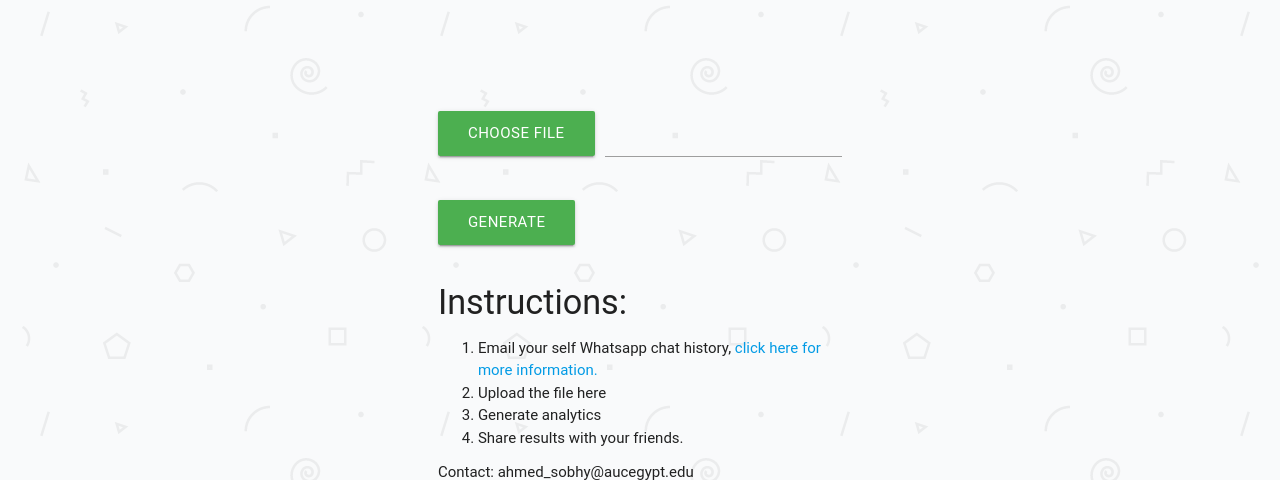
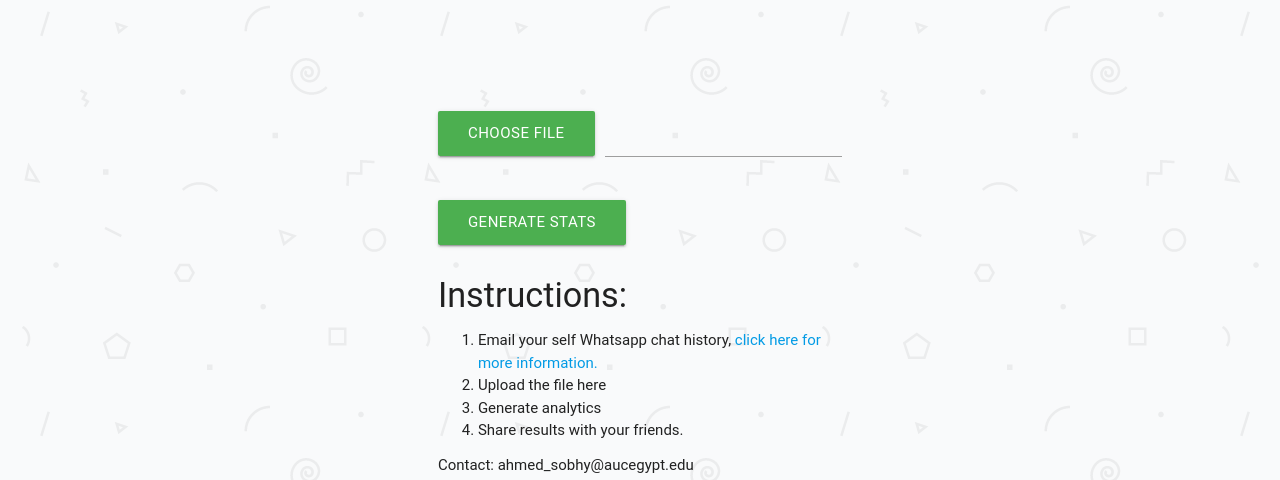
Before and after one commit to ahmed-sobhy/whatsapp, a Flask app: page / in a window 1280 px wide. Shown: the part 193-673 px from the top of the page. Run offline with Flask 2, Linux system fonts and the light colour scheme; some libraries are stand-ins or nearby versions; some web fonts are replaced.

```diff
--- a/templates/home.html
+++ b/templates/home.html
@@ -46,13 +46,13 @@
           </div>
           <br>
           <button class="btn green" type="submit">
-        		<span>Generate</span>
+            <span>Generate Stats</span>
           </button>
-          <br><br><br>
+    	</div>
+  	</form>
 
-
-    	</div>
     <div align="left">
+      <br><br>
             <h4>Instructions:</h5>
               <ol>
                 <li>Email your self Whatsapp chat history,
@@ -63,7 +63,6 @@
               </ol>
             <h6>Contact: ahmed_sobhy@aucegypt.edu</h6>
     </div>
-  	</form>
-  </div></div>
+
 </body>
 </html>
```
Also changed, not shown: whatsapp.db. Lines whose indentation alone changed are shown as unchanged.
